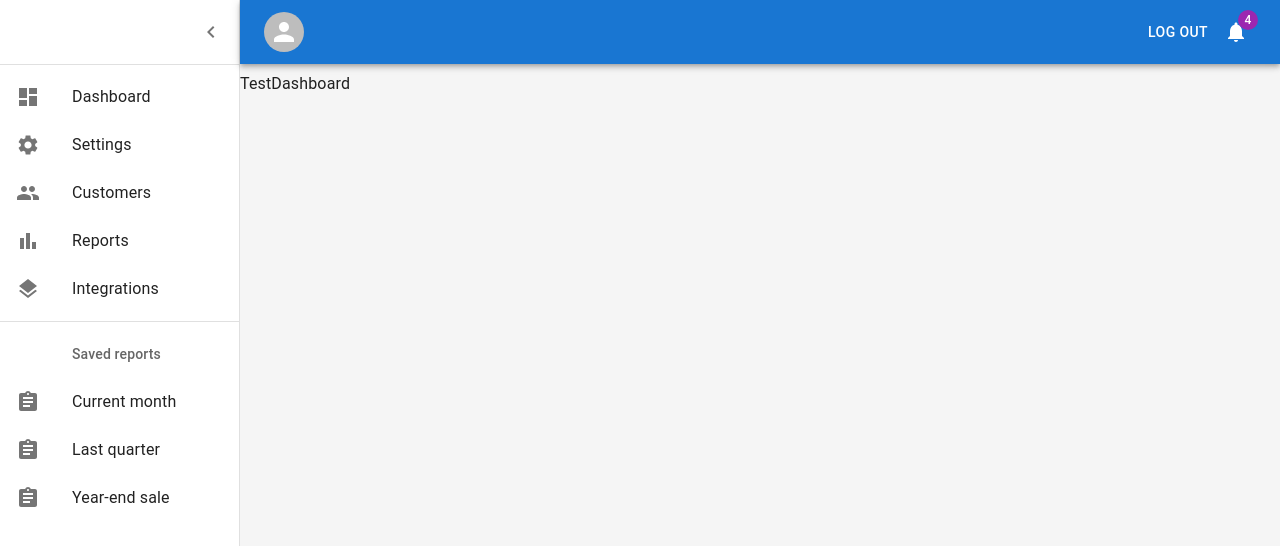
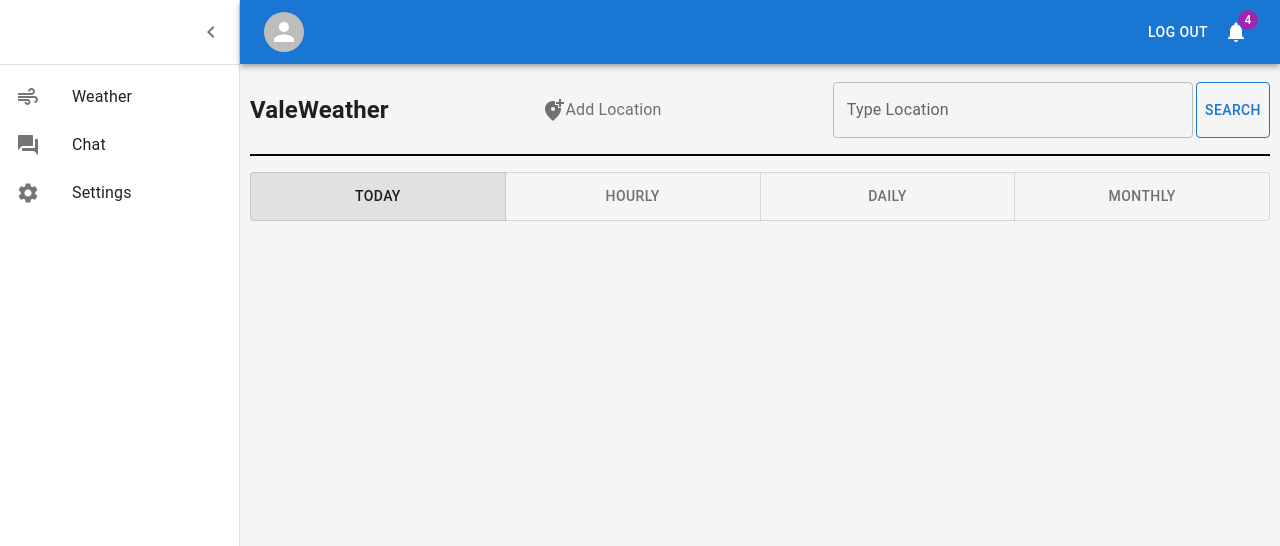
Before and after one commit to ValentinKarrica/weather_app, a React (Create React App) app: page /dashboard in a window 1280 px wide. Shown: the top 546 px of the page. Built offline with nearby package versions, Linux system fonts and the light colour scheme.

Commit message:
refactor Dashboard

```diff
--- a/src/layout/PrivateLayout.tsx
+++ b/src/layout/PrivateLayout.tsx
@@ -15,7 +15,7 @@ import Grid from "@mui/material/Grid";
 import MenuIcon from "@mui/icons-material/Menu";
 import ChevronLeftIcon from "@mui/icons-material/ChevronLeft";
 import NotificationsIcon from "@mui/icons-material/Notifications";
-import {  secondaryListItems } from "./listItems";
+// import {  secondaryListItems } from "./listItems";
 import MainListItems from "./listItems";
 
 import { RootState } from "../store/config/rootReducer";
@@ -159,8 +159,7 @@ const PrivateLayout = ({ children }: Props) => {
           <Divider />
           <List component="nav">
             <MainListItems />
-            <Divider sx={{ my: 1 }} />
-            {secondaryListItems}
+            {/* {secondaryListItems} */}
           </List>
         </Drawer>
         <Box
--- a/src/layout/listItems.tsx
+++ b/src/layout/listItems.tsx
@@ -5,8 +5,8 @@ import ListItemText from "@mui/material/ListItemText";
 import ListSubheader from "@mui/material/ListSubheader";
 import DashboardIcon from "@mui/icons-material/Dashboard";
 import PeopleIcon from "@mui/icons-material/People";
-import BarChartIcon from "@mui/icons-material/BarChart";
-import LayersIcon from "@mui/icons-material/Layers";
+import ForumIcon from "@mui/icons-material/Forum";
+import AirIcon from "@mui/icons-material/Air";
 import AssignmentIcon from "@mui/icons-material/Assignment";
 import { Settings } from "@mui/icons-material";
 import { useHistory } from "react-router-dom";
@@ -15,11 +15,22 @@ const MainListItems = () => {
   const history = useHistory();
   return (
     <React.Fragment>
-      <ListItemButton onClick={() => {}}>
+      <ListItemButton
+        onClick={() => {
+          history.push("/dashboard");
+        }}
+      >
         <ListItemIcon>
-          <DashboardIcon />
+          <AirIcon />
         </ListItemIcon>
-        <ListItemText primary="Dashboard" />
+        <ListItemText primary="Weather" />
+      </ListItemButton>
+
+      <ListItemButton>
+        <ListItemIcon>
+          <ForumIcon />{" "}
+        </ListItemIcon>
+        <ListItemText primary="Chat" />
       </ListItemButton>
 
       <ListItemButton
@@ -32,29 +43,13 @@ const MainListItems = () => {
         </ListItemIcon>
         <ListItemText primary="Settings" />
       </ListItemButton>
-
-      <ListItemButton>
-        <ListItemIcon>
-          <PeopleIcon />
-        </ListItemIcon>
-        <ListItemText primary="Customers" />
-      </ListItemButton>
-      <ListItemButton>
-        <ListItemIcon>
-          <BarChartIcon />
-        </ListItemIcon>
-        <ListItemText primary="Reports" />
-      </ListItemButton>
-      <ListItemButton>
-        <ListItemIcon>
-          <LayersIcon />
-        </ListItemIcon>
-        <ListItemText primary="Integrations" />
-      </ListItemButton>
     </React.Fragment>
   );
 };
 export default MainListItems;
+
+
+
 export const secondaryListItems = (
   <React.Fragment>
     <ListSubheader component="div" inset>
--- a/src/screens/dashboard/Dashboard.tsx
+++ b/src/screens/dashboard/Dashboard.tsx
@@ -1,7 +1,12 @@
 import PrivateLayout from "../../layout/PrivateLayout";
+import MainDash from "./components/MainDash";
 
 const Dashboard = () => {
-  return <PrivateLayout>TestDashboard</PrivateLayout>;
+  return (
+    <PrivateLayout>
+      <MainDash />
+    </PrivateLayout>
+  );
 };
 
 
--- /dev/null
+++ b/src/screens/dashboard/components/MainDash.tsx
@@ -0,0 +1,103 @@
+import {
+  TextField,
+  ListItemIcon,
+  ToggleButton,
+  ToggleButtonGroup,
+  Box,
+  Button,
+} from "@mui/material";
+import AddLocationAltIcon from "@mui/icons-material/AddLocationAlt";
+import ScreenSearchDesktopSharpIcon from "@mui/icons-material/ScreenSearchDesktopSharp";
+
+import styled from "styled-components";
+import { useState } from "react";
+
+const MainContainer = styled.div`
+  display: flex;
+  flex: 1;
+  flex-direction: column;
+  margin: 10px -14px 10px 10px;
+`;
+const FirstNav = styled.div`
+  display: flex;
+  justify-content: space-around;
+  align-items: center;
+  margin-bottom: 1rem;
+  padding-bottom: 1rem;
+  border-bottom: 2px solid black;
+`;
+const SecondNav = styled.div`
+  display: flex;
+  justify-content: space-around;
+  align-items: center;
+  margin-bottom: 1rem;
+`;
+
+const Title = styled.h2`
+  flex: 1;
+  margin: initial;
+`;
+const MyButton = styled.button``;
+
+const MainDash = () => {
+  const [selectValue, setSelectValue] = useState("Today");
+  const location = "";
+
+  const selectHandler = (event: any) => {
+    console.log(event.target.value);
+    setSelectValue(event.target.value);
+  };
+  return (
+    <MainContainer>
+      <FirstNav>
+        <Title>ValeWeather</Title>
+        {location ? (
+          location
+        ) : (
+          <ListItemIcon sx={{ flex: 1 }}>
+            <AddLocationAltIcon />
+            Add Location
+          </ListItemIcon>
+        )}
+        <Box
+          component="form"
+          onSubmit={() => {}}
+          noValidate
+          sx={{ display: "flex", flex: 1.5 }}
+        >
+          <TextField sx={{ flex: 1 }} label="Type Location"></TextField>
+          <Button
+            type="submit"
+            sx={{ border: "1px solid ", marginLeft: "3px" }}
+          >
+            Search
+          </Button>
+        </Box>
+      </FirstNav>
+      <SecondNav>
+        <ToggleButtonGroup
+          value={selectValue}
+          exclusive
+          onChange={selectHandler}
+          aria-label="text alignment"
+          sx={{ flex: 1 }}
+        >
+          <ToggleButton sx={{ flex: 1 }} value="Today">
+            Today
+          </ToggleButton>
+          <ToggleButton sx={{ flex: 1 }} value="Hourly">
+            Hourly
+          </ToggleButton>
+          <ToggleButton sx={{ flex: 1 }} value="Daily">
+            Daily
+          </ToggleButton>
+          <ToggleButton sx={{ flex: 1 }} value="Monthly">
+            Monthly
+          </ToggleButton>
+        </ToggleButtonGroup>
+      </SecondNav>
+    </MainContainer>
+  );
+};
+
+export default MainDash;
```
Also changed, not shown: src/data/country.tsx (added, +262 -0 lines), src/data/region.tsx (added, +52 -0 lines).
